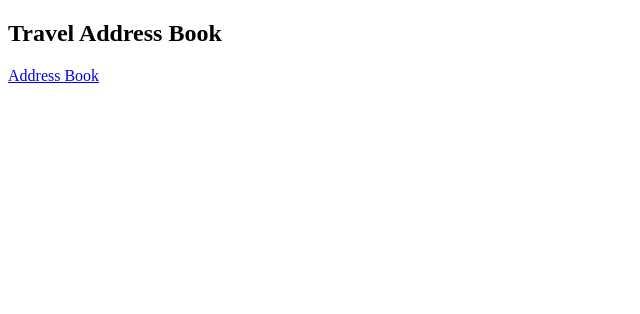
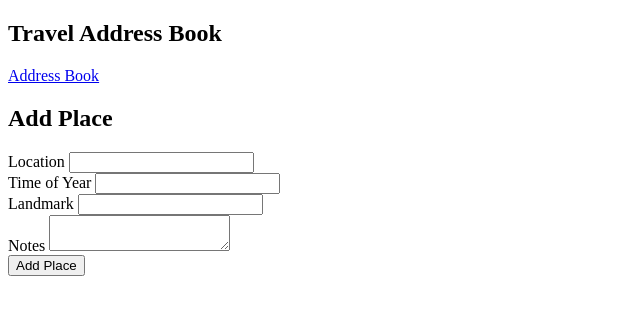
Before and after one commit to clivekiptoo/travel-address-book, a plain HTML site: page places.html in a window 1280 px wide. Shown: the whole page, without its empty margins (0-640 px from the left). Drawn offline with Linux system fonts and the light colour scheme.

Commit message:
chore:worked on the card section

```diff
--- a/places.html
+++ b/places.html
@@ -19,6 +19,41 @@
 
     </nav>
 
+    <main class="page-container">
 
+        <section class="card">
+
+            <h2>Add Place</h2>
+
+            <form id="place-form">
+
+                <div class="form-group">
+                <label for="location">Location</label>
+                <input type="text" id="location" required>
+            </div>
+
+            <div class="form-group">
+                <label for="season">Time of Year</label>
+                <input type="text" id="season" required>
+            </div>
+
+            <div class="form-group">
+                <label for="landmark">Landmark</label>
+                <input type="text" id="landmark" required>
+            </div>
+
+
+            <div class="form-group">
+                <label for="notes">Notes</label>
+                <textarea type="text" id="notes"></textarea>
+            </div>
+
+            <button type="submit">Add Place</button>
+
+            </form>
+
+        </section>
+
+    </main>
 </body>
 </html>
```
